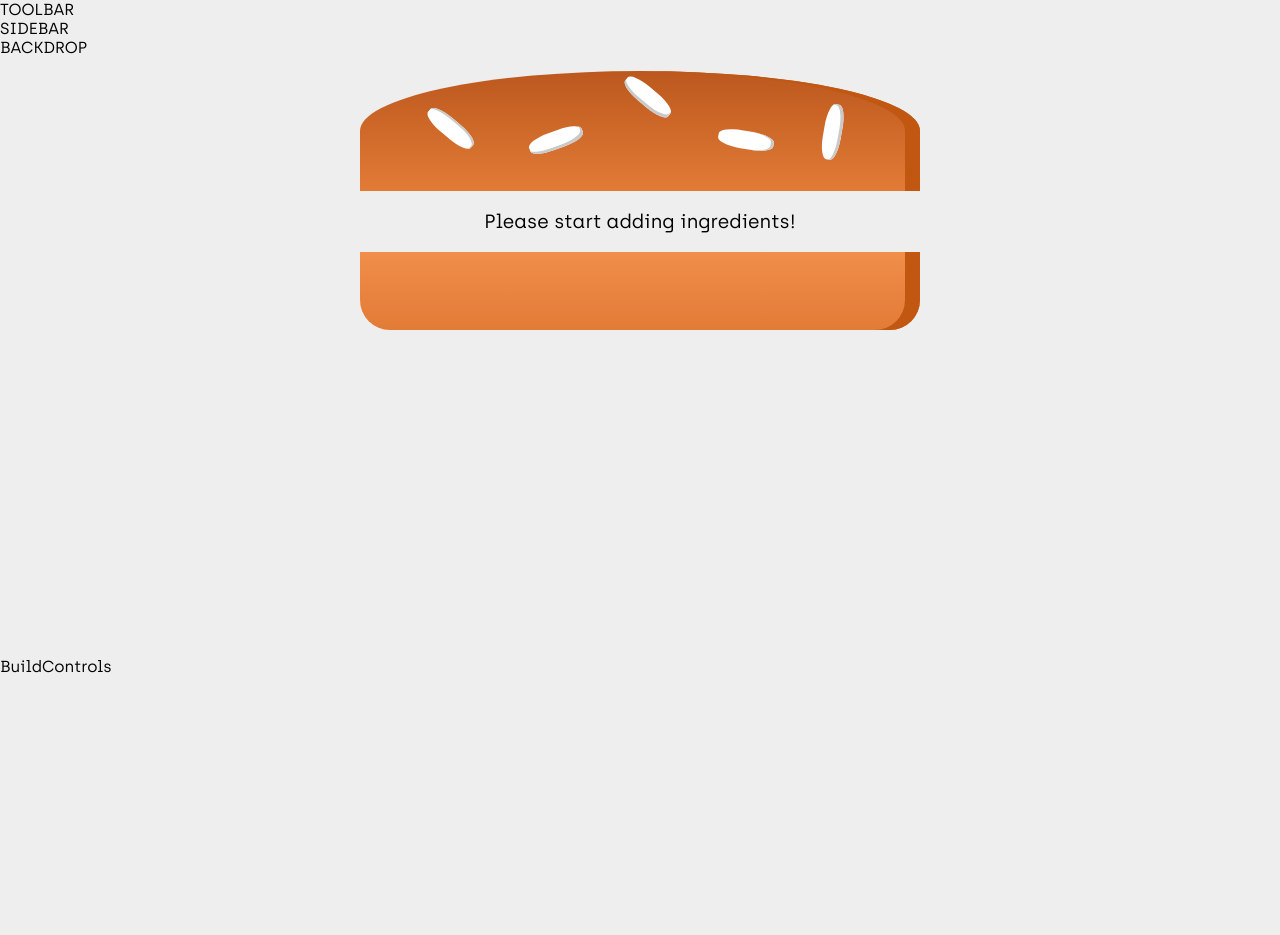
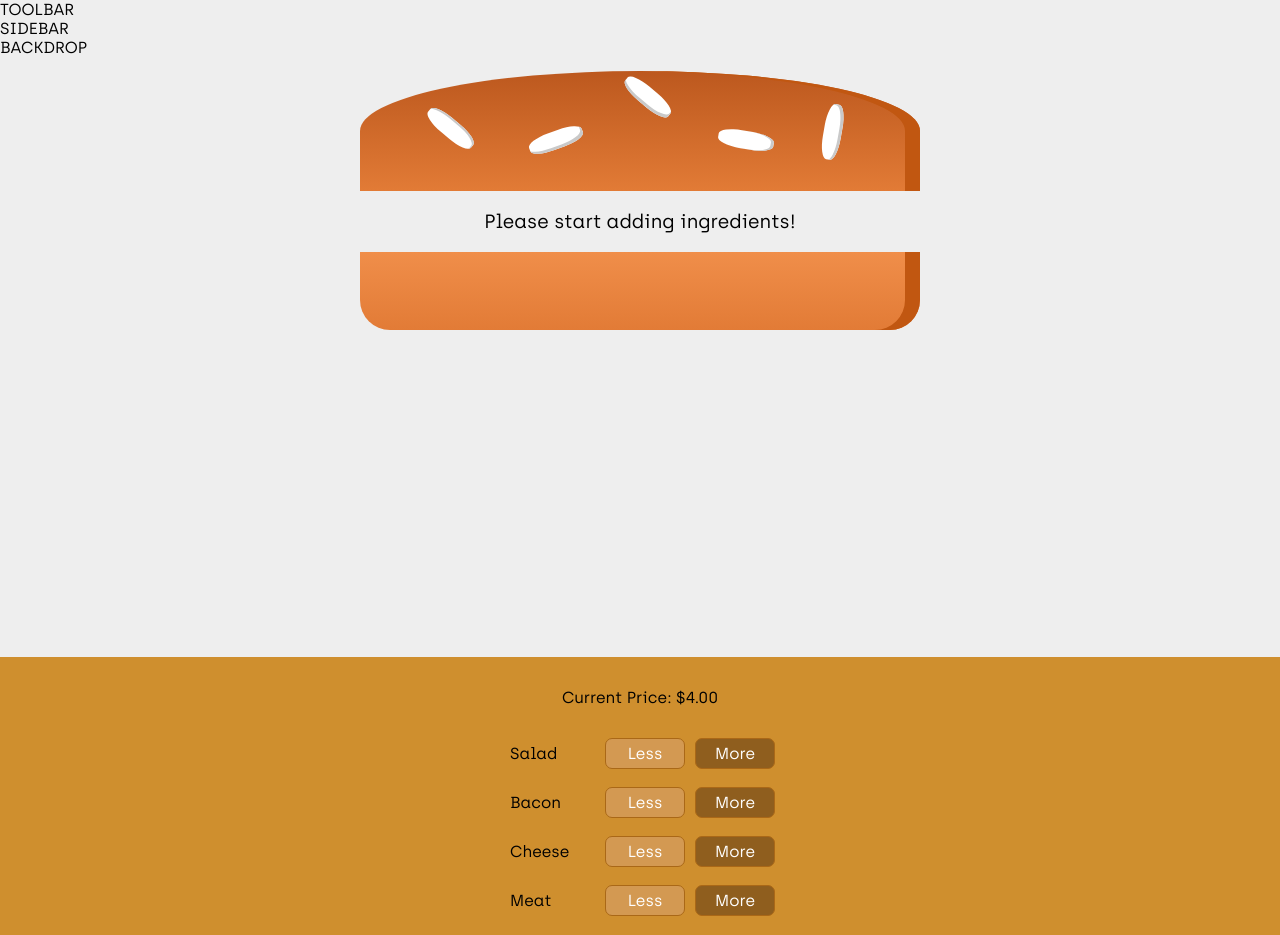
Before and after one commit to charlesonunze/burger-builder-app, a React (Create React App) app: page / in a window 1280 px wide. Before the commit the page ends 800 px from the top, so only its background shows below. Built offline with nearby package versions, Linux system fonts and the light colour scheme.

Commit message:
Added BuildControls for adding and removing burger ingredients

```diff
--- /dev/null
+++ b/src/components/Burger/sub/BuildControl.jsx
@@ -0,0 +1,21 @@
+import React from 'react';
+
+import styles from './BuildControl.module.css';
+
+const BuildControl = props => {
+	return (
+		<>
+			<div className={styles.BuildControl}>
+				<div className={styles.Label}>{props.label}</div>
+				<button className={styles.Less} onClick={props.remove}>
+					Less
+				</button>
+				<button className={styles.More} onClick={props.add}>
+					More
+				</button>
+			</div>
+		</>
+	);
+};
+
+export default BuildControl;
--- /dev/null
+++ b/src/components/Burger/sub/BuildControl.module.css
@@ -0,0 +1,58 @@
+.BuildControl {
+	display: flex;
+	justify-content: space-between;
+	align-items: center;
+	margin: 5px 0;
+}
+
+.BuildControl button {
+	display: block;
+	font: inherit;
+	padding: 5px;
+	margin: 0 5px;
+	width: 80px;
+	border: 1px solid #aa6817;
+	cursor: pointer;
+	outline: none;
+}
+
+.BuildControl button:disabled {
+	background-color: #ac9980;
+	border: 1px solid #7e7365;
+	color: #ccc;
+	cursor: default;
+}
+
+.BuildControl button:hover:disabled {
+	background-color: #ac9980;
+	color: #ccc;
+	cursor: not-allowed;
+}
+
+.Label {
+	padding: 10px;
+	font-weight: bold;
+	width: 80px;
+}
+
+.BuildControl .Less {
+	background-color: #d39952;
+	color: white;
+}
+
+.BuildControl .More {
+	background-color: #8f5e1e;
+	color: white;
+}
+
+.BuildControl .Less:hover,
+.BuildControl .Less:active {
+	background-color: #daa972;
+	color: white;
+}
+
+.BuildControl .More:hover,
+.BuildControl .More:active {
+	background-color: #99703f;
+	color: white;
+}
--- /dev/null
+++ b/src/components/Burger/sub/BuildControls.jsx
@@ -0,0 +1,29 @@
+import React from 'react';
+import BuildControl from './BuildControl';
+import styles from './BuildControls.module.css';
+
+const controls = [
+	{ label: 'Salad', type: 'salad' },
+	{ label: 'Bacon', type: 'bacon' },
+	{ label: 'Cheese', type: 'cheese' },
+	{ label: 'Meat', type: 'meat' }
+];
+
+const BuildControls = props => {
+	const buildControls = controls.map(e => (
+		<BuildControl
+			label={e.label}
+			key={e.type}
+			add={() => props.onAdd(e.type)}
+			remove={() => props.onDelete(e.type)}
+		/>
+	));
+	return (
+		<div className={styles.BuildControls}>
+			<h4>Current Price: ${props.totalPrice.toFixed(2)}</h4>
+			{buildControls}
+		</div>
+	);
+};
+
+export default BuildControls;
--- /dev/null
+++ b/src/components/Burger/sub/BuildControls.module.css
@@ -0,0 +1,52 @@
+.BuildControls {
+	width: 100%;
+	background-color: #cf8f2e;
+	display: flex;
+	flex-flow: column;
+	align-items: center;
+	box-shadow: 0 2px 1px #ccc;
+	margin: auto;
+	padding: 10px 0;
+}
+
+.OrderButton {
+	background-color: #dad735;
+	outline: none;
+	cursor: pointer;
+	border: 1px solid #966909;
+	color: #966909;
+	font-family: inherit;
+	font-size: 1.2em;
+	padding: 15px 30px;
+	box-shadow: 2px 2px 2px #966909;
+}
+
+.OrderButton:hover,
+.OrderButton:active {
+	background-color: #a0db41;
+	border: 1px solid #966909;
+	color: #966909;
+}
+
+.OrderButton:disabled {
+	background-color: #c7c6c6;
+	cursor: not-allowed;
+	border: 1px solid #ccc;
+	color: #888888;
+}
+
+.OrderButton:not(:disabled) {
+	animation: enable 0.3s linear;
+}
+
+@keyframes enable {
+	0% {
+		transform: scale(1);
+	}
+	60% {
+		transform: scale(1.1);
+	}
+	100% {
+		transform: scale(1);
+	}
+}
--- a/src/containers/BurgerBuilder/BurgerBuilder.jsx
+++ b/src/containers/BurgerBuilder/BurgerBuilder.jsx
@@ -1,5 +1,13 @@
 import React from 'react';
 import Burger from '../../components/Burger/Burger';
+import BuildControls from '../../components/Burger/sub/BuildControls';
+
+const INGREDIENT_PRICES = {
+	meat: 1.5,
+	salad: 0.5,
+	bacon: 0.4,
+	cheese: 0.2
+};
 
 class BurgerBuilder extends React.Component {
 	state = {
@@ -8,14 +16,35 @@
 			bacon: 0,
 			cheese: 0,
 			meat: 0
-		}
+		},
+		totalPrice: 4
+	};
+
+	addIngredientHandler = type => {
+		const ingredients = { ...this.state.ingredients };
+		const totalPrice = this.state.totalPrice + INGREDIENT_PRICES[type];
+		ingredients[type]++;
+		this.setState({ ingredients, totalPrice });
+	};
+
+	removeIngredientHandler = type => {
+		const ingredients = { ...this.state.ingredients };
+		if (ingredients[type] < 1) return;
+		const totalPrice = this.state.totalPrice - INGREDIENT_PRICES[type];
+		ingredients[type]--;
+		this.setState({ ingredients, totalPrice });
 	};
 
 	render() {
 		return (
 			<>
 				<Burger ingredients={this.state.ingredients} />
-				<div>BuildControls</div>
+
+				<BuildControls
+					totalPrice={this.state.totalPrice}
+					onAdd={this.addIngredientHandler}
+					onDelete={this.removeIngredientHandler}
+				/>
 			</>
 		);
 	}
```
